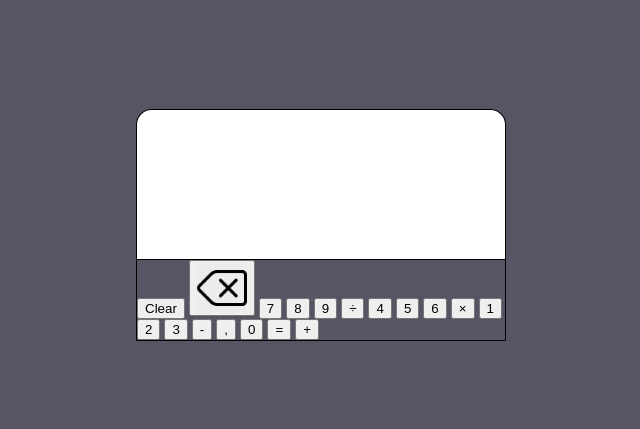
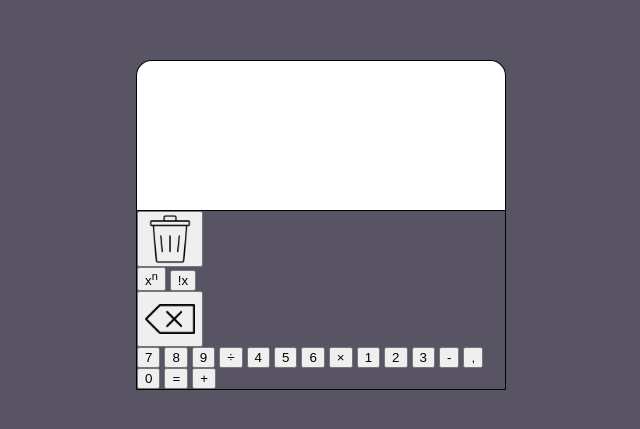
Before and after one commit to updatedMyJournal/calculator, a plain HTML site: page index.html in a window 1280 px wide. Shown: the part 175-604 px from the top of the page, without its empty margins (319-959 px from the left). Drawn offline with Linux system fonts and the light colour scheme.

Commit message:
Add bin-icon.png, replace backspace-icon, add extra buttons

```diff
--- a/index.html
+++ b/index.html
@@ -17,9 +17,13 @@
       </div>
 
       <div class="buttons-wrapper">
-        <button class="clear">Clear</button>
+        <button class="clear">
+          <img src="icons/bin-icon.png" alt="bin-icon">
+        </button>
+        <button class="raise">x<sup>n</sup></button>
+        <button class="factorial">!x</button>
         <button class="backspace">
-          <img src="backspace-icon.jpg" alt="backspace-icon">
+          <img src="icons/backspace-icon.png" alt="backspace-icon">
         </button>
 
         <button class="seven">7</button>
--- a/styles.css
+++ b/styles.css
@@ -39,8 +39,16 @@ body {
   background-color: white;
 }
 
-.backspace img {
+.clear,
+.backspace {
+  display: flex;
+  justify-content: center;
+  align-items: center;
+}
+
+img {
   display: block;
+  object-fit: contain;
   width: 50px;
   height: 50px;
 }
```
Also changed, not shown: backspace-icon.jpg (deleted), icons/backspace-icon.png (added), icons/bin-icon.png (added).
